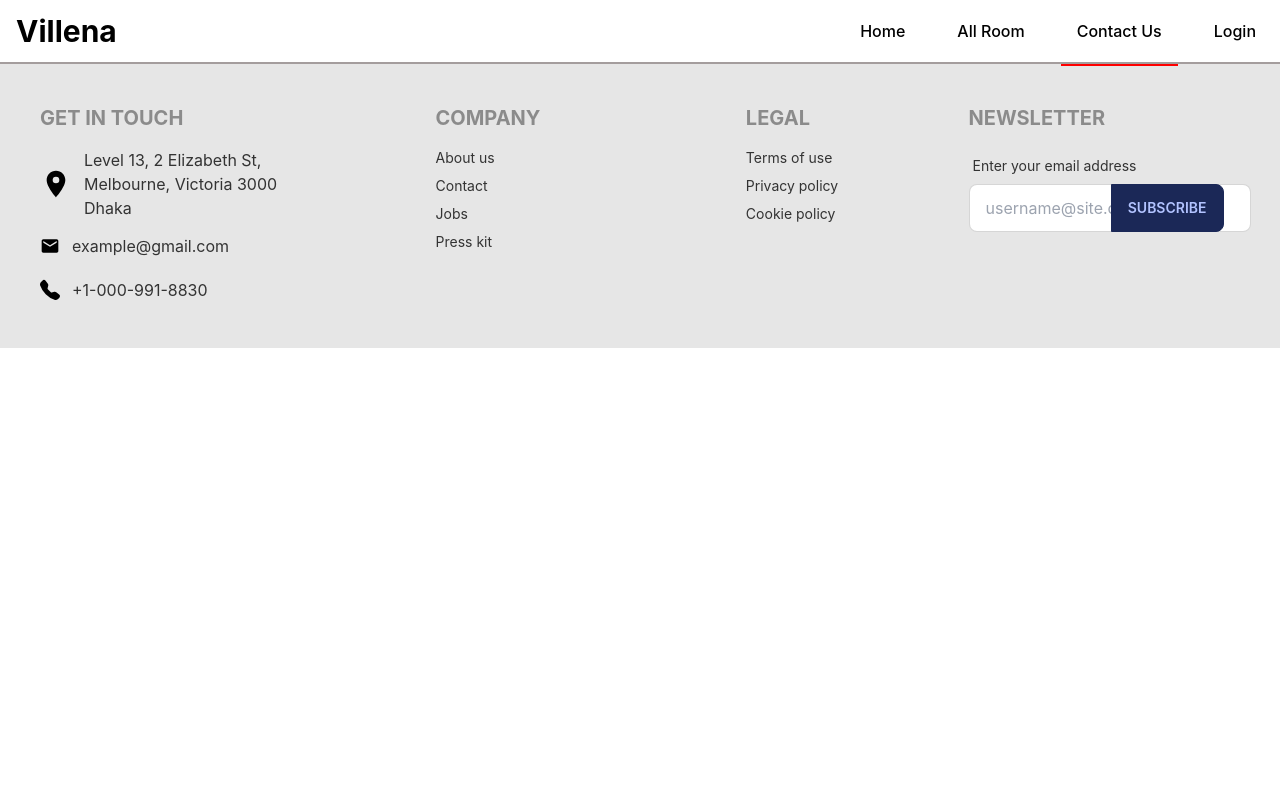
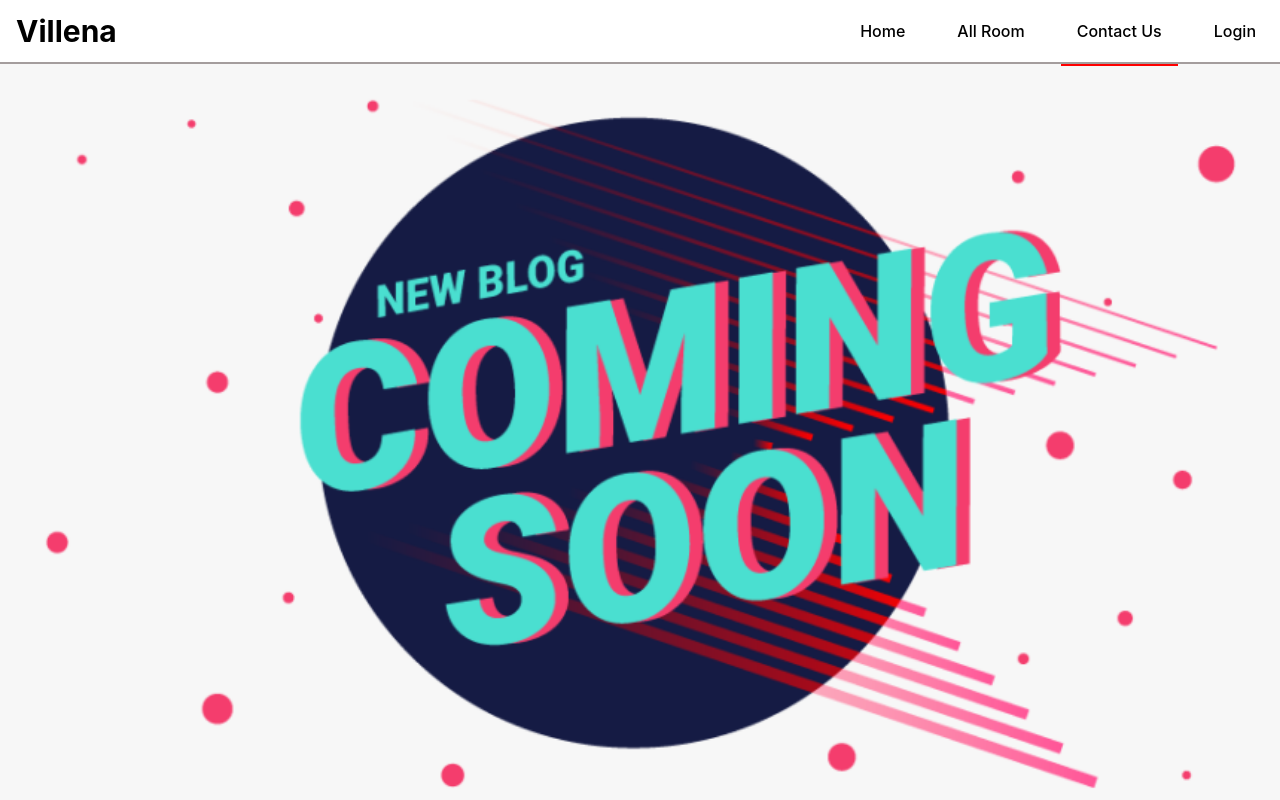
Before and after one commit to MdIbrahimKholil7/booking-hotel-app, a React (Create React App) app: page /contactUs in a window 1280 px wide. Built offline with nearby package versions, Linux system fonts and the light colour scheme; no server answers.

Commit message:
contact add

```diff
--- a/src/App.js
+++ b/src/App.js
@@ -26,6 +26,7 @@ import ReviewCheck from './components/Dashboard/ReviewCheck';
 import ManageAllBook from './components/Dashboard/ManageAllBook';
 import RequireAdmin from './components/Shared/RequreAdmin';
 import RequireUser from './components/Shared/RequireUser';
+import Contact from './components/Contact/Contact';
 
 export const RoomInformation = React.createContext('fds')
 
@@ -45,6 +46,7 @@ function App() {
                 setRoomInformation={setRoomInformation}
               />
             </Suspense>} />
+            <Route path='/contactUs' element={<Contact/>}/>
             <Route path='allRoom' element={<AllRoom />} />
             <Route path='searchResult' element={<RequireAuth>
               <SearchResult />
--- /dev/null
+++ b/src/components/Contact/Contact.js
@@ -0,0 +1,13 @@
+import React from 'react';
+import img from '../../assets/images/blog.png'
+const Contact = () => {
+    return (
+        <div>
+            <div>
+                <img className='object-cover w-screen h-screen' src={img} alt="" />
+            </div>
+        </div>
+    );
+};
+
+export default Contact;
```
Also changed, not shown: src/assets/images/blog.png (added).
